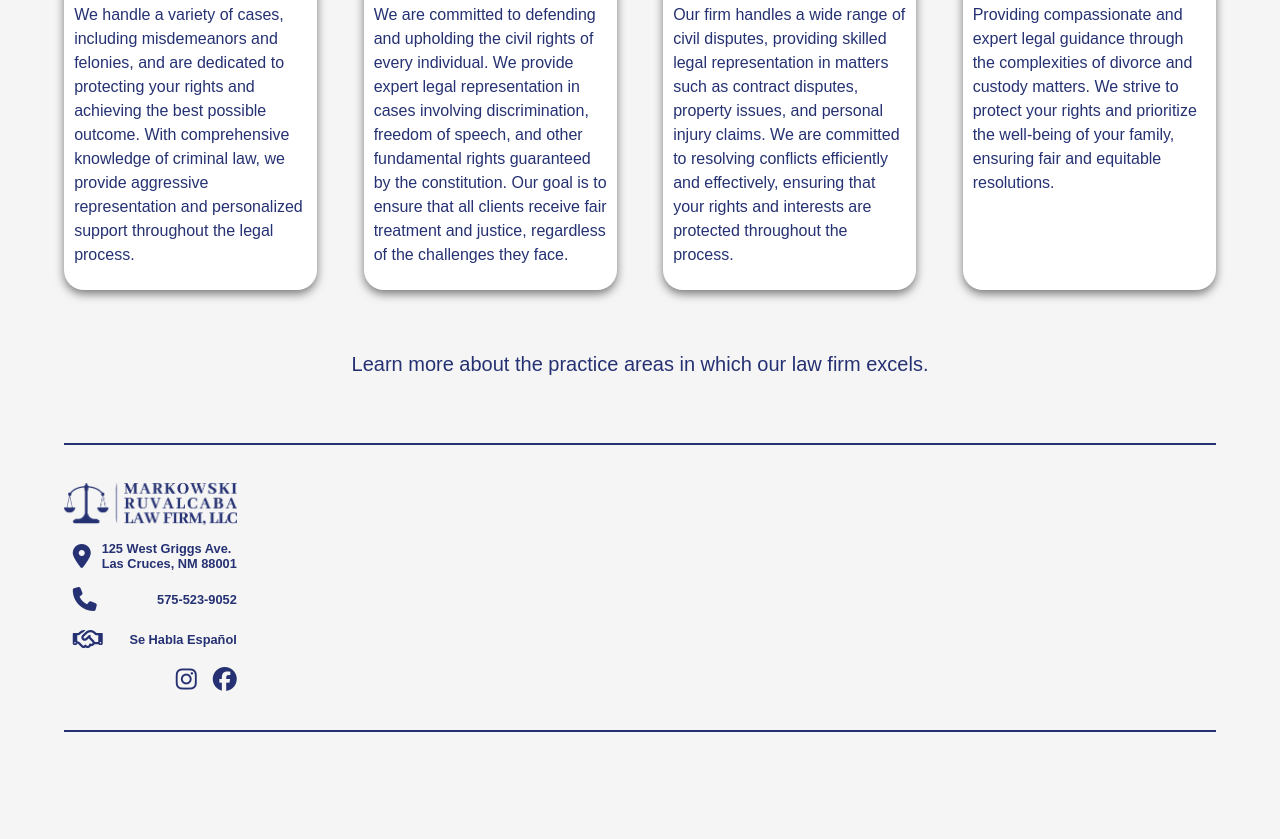
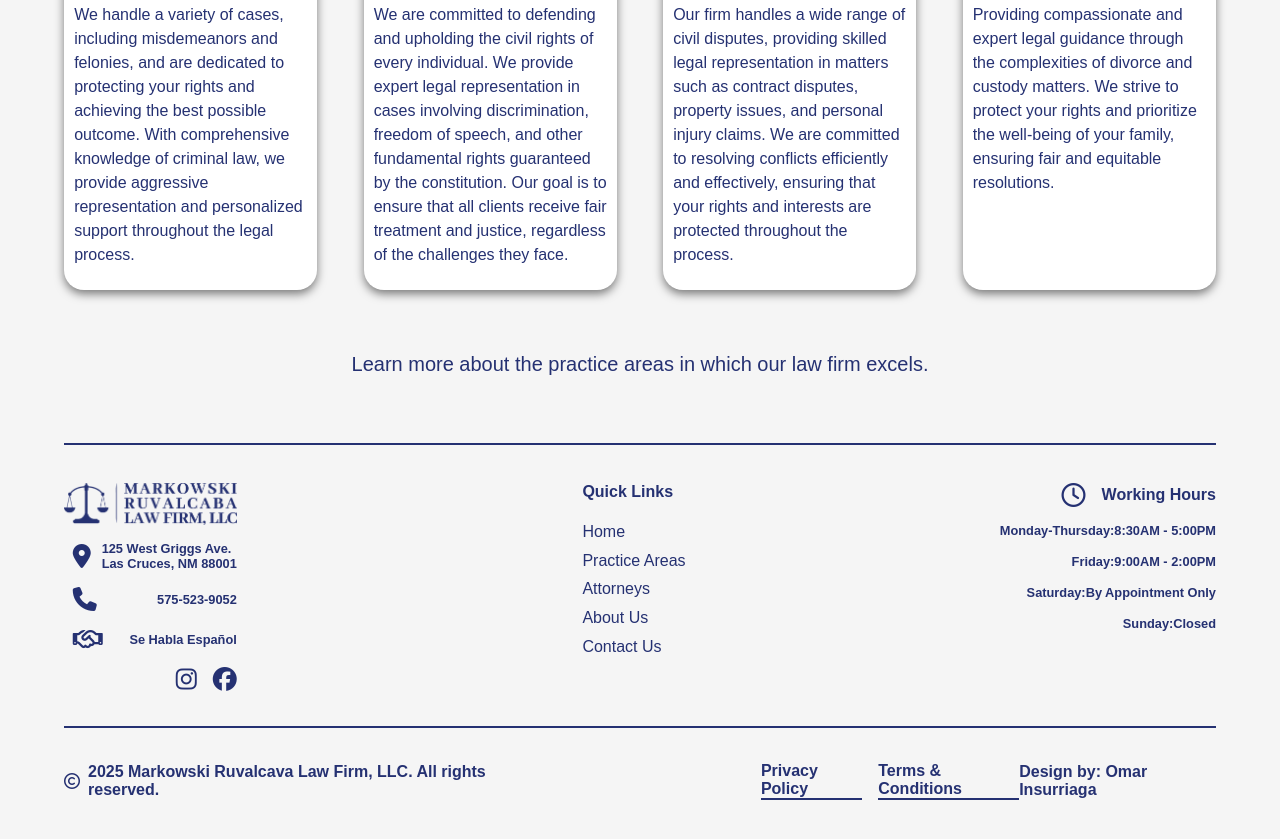
Before and after one commit to oinsur/mr-law, a plain HTML site: page index.html in a window 1280 px wide. Shown: the part 2456-3295 px from the top of the page. Before the commit the page ends 3188 px from the top, so only its background shows below. Drawn offline with Linux system fonts and the light colour scheme.

Commit message:
Modified footer  and styles

```diff
--- a/index.html
+++ b/index.html
@@ -107,6 +107,37 @@
                     <i class="fa-brands fa-facebook"></i>
                 </div>
             </div>
+            <div class="footer-content links">
+                <h3>Quick Links</h3>
+                <ul>
+                    <a href="#">Home</a>
+                    <a href="#">Practice Areas</a>
+                    <a href="#">Attorneys</a>
+                    <a href="#">About Us</a>
+                    <a href="#">Contact Us</a>
+                </ul>
+            </div>
+            <div class="footer-content hours">
+                <div class="content-group schedule">
+                    <i class="fa-regular fa-clock"></i>
+                    <h3>Working Hours</h3>
+                </div>
+                <h3>Monday-Thursday:<span>8:30AM - 5:00PM</span></h3>
+                <h3>Friday:<span>9:00AM - 2:00PM</span></h3>
+                <h3>Saturday:<span>By Appointment Only</span></h3>
+                <h3>Sunday:<span>Closed</span></h3>
+            </div>
+            <div class="copyright">
+                <div class="rights">
+                    <i class="fa-regular fa-copyright"></i>
+                    <h3>2025 Markowski Ruvalcava Law Firm, LLC. All rights reserved.</h3>
+                </div>
+                <div class="policies">
+                    <h3>Privacy Policy</h3>
+                    <h3>Terms & Conditions</h3>
+                </div>
+                <h3>Design by: <span>Omar Insurriaga</span></h3>
+            </div>
         </footer>
     </div>
 </body>
--- a/style.css
+++ b/style.css
@@ -283,8 +283,11 @@ footer {
     color: #253172;
     padding: 3% 0;
     border-top: 2px solid;
-    border-bottom: 2px solid;
     font-family: sans-serif;
+    display: flex;
+    align-items: flex-start;
+    justify-content: space-between;
+    flex-wrap: wrap;
 }
 
 .footer-content {
@@ -294,6 +297,7 @@ footer {
     align-items: flex-end;
     justify-content: space-between;
     gap: 1em;
+    padding-bottom: 3%;
 }
 
 .footer-content img {
@@ -316,11 +320,97 @@ footer {
     font-size: .8rem;
 }
 
+.hours {
+    width: 20%;
+}
+
+.hours h3 {
+    color: #253172;
+    font-size: .8rem;
+    font-weight: 800;
+}
+.schedule {
+    justify-content: flex-end;
+    gap: 1em;
+    width: 100%;
+}
+
+.schedule h3 {
+    font-size: 1rem;
+}
+
+.hours h3 span {
+    font-weight: 600;
+}
+
 .socials {
     display: flex;
     align-items: center;
     justify-content: flex-end;
     gap: 1em;
+}
+
+.links {
+    align-items: flex-start;
+    margin-left: 10%;
+}
+
+.links h3 {
+    color: #253172;
+    font-size: 1rem;
+    font-weight: 800;
+}
+
+.links ul {
+    display: flex;
+    flex-direction: column;
+    align-items: flex-start;
+    width: 100%;
+}
+
+.links ul a {
+    color: #253172;
+}
+
+.copyright {
+    width: 100%;
+    display: flex;
+    align-items: center;
+    justify-content: space-between;
+    padding-top: 3%;
+    border-top: 2px solid;
+}
+
+.copyright h3 {
+    font-size: 1rem;
+    color: #253172;
+}
+
+.rights {
+    margin-right: 20%;
+    display: flex;
+    align-items: center;
+    justify-content: space-between;
+    gap: 0.5em;
+}
+
+.rights i {
+    font-size: 1rem;
+}
+
+.policies {
+    display: flex;
+    align-items: center;
+    justify-content: space-between;
+    gap: 1em;
+}
+
+.policies h3 {
+    border-bottom: 2px solid;
+}
+
+h3 span {
+    font-weight: 800;
 }
 
 .vanish {
```
